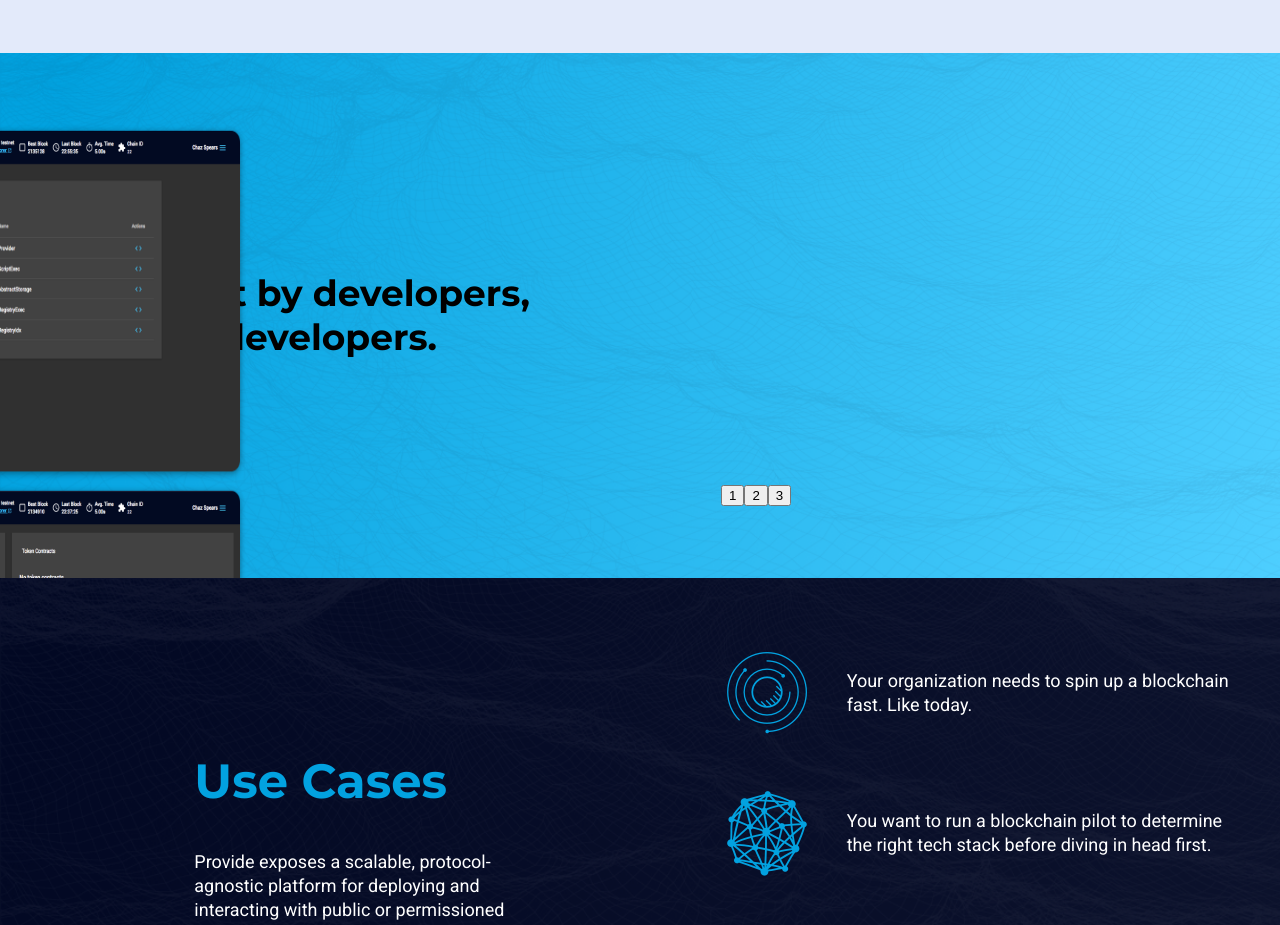
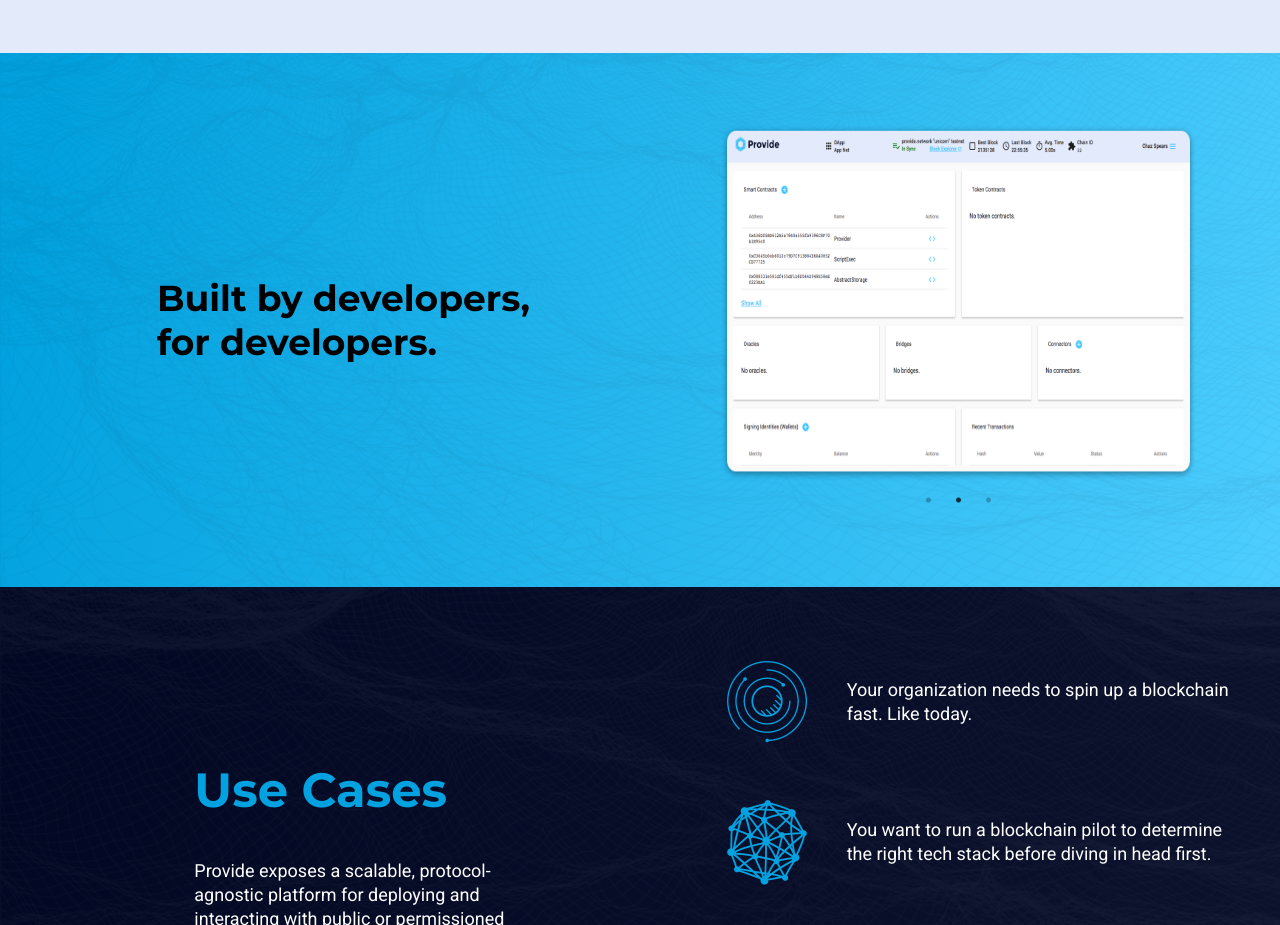
Before and after one commit to AMSpears/provide-services, a React app: page public/index.html in a window 1280 px wide. Shown: the part 1500-2425 px from the top of the page. Built offline with nearby package versions, Linux system fonts and the light colour scheme.

Commit message:
add slick carousel links to index file

```diff
--- a/public/index.html
+++ b/public/index.html
@@ -15,6 +15,12 @@
     <link href="https://fonts.googleapis.com/css?family=Montserrat:400,700,700i,800,800i" rel="stylesheet">
     <link href="https://fonts.googleapis.com/css?family=Roboto:400,700" rel="stylesheet">
 
+
+    <!-- carousel related links -->
+    <!-- Add the slick-theme.css if you want default styling -->
+    <link rel="stylesheet" type="text/css" href="//cdn.jsdelivr.net/gh/kenwheeler/slick@1.8.1/slick/slick.css" />
+    <!-- Add the slick-theme.css if you want default styling -->
+    <link rel="stylesheet" type="text/css" href="//cdn.jsdelivr.net/gh/kenwheeler/slick@1.8.1/slick/slick-theme.css" />
     <!--
       Notice the use of %PUBLIC_URL% in the tags above.
       It will be replaced with the URL of the `public` folder during the build.
@@ -41,5 +47,7 @@
       To begin the development, run `npm start` or `yarn start`.
       To create a production bundle, use `npm run build` or `yarn build`.
     -->
+      <!-- carousel relatate tags -->
+      <script type="text/javascript" src="//cdn.jsdelivr.net/gh/kenwheeler/slick@1.8.1/slick/slick.min.js"></script>
   </body>
 </html>
```
